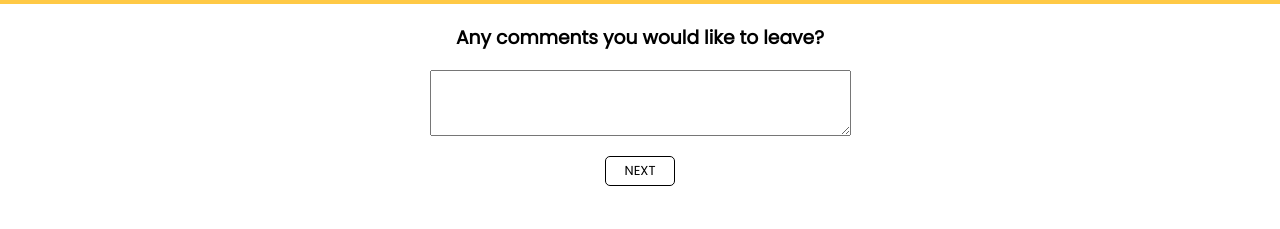
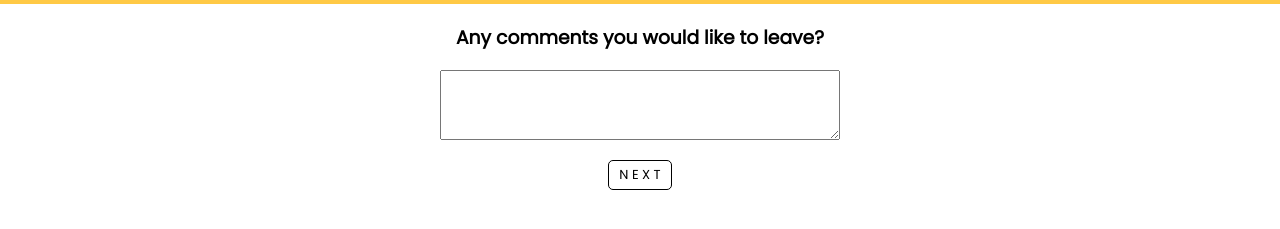
Before and after one commit to brgeen/input-and-feedback, a React (Create React App) app: page /#/Comments in a window 1280 px wide. Shown: the part 127-356 px from the top of the page. Built offline with nearby package versions, Linux system fonts and the light colour scheme.

Commit message:
add styling and conditional rendering for review page

```diff
--- a/public/index.html
+++ b/public/index.html
@@ -5,8 +5,7 @@
     <meta name="viewport" content="width=device-width, initial-scale=1, shrink-to-fit=no">
     <meta name="theme-color" content="#000000">
     <link href="https://fonts.googleapis.com/css?family=Poppins&display=swap" rel="stylesheet">
-    <link href="https://fonts.googleapis.com/css?family=Roboto+Slab&display=swap" rel="stylesheet">
-    <link href="https://fonts.googleapis.com/css?family=Arvo&display=swap" rel="stylesheet">
+
 
     <!--
       manifest.json provides metadata used when your web app is added to the
--- a/src/components/App/App.css
+++ b/src/components/App/App.css
@@ -24,17 +24,26 @@
   align-items: center;
 }
 
+/* .review-container {
+  display: flex;
+  flex-direction: column;
+  align-items: center;
+} */
+
 input {
   width: 150px;
   height: 20px;
   outline: none;
   text-align: center;
-  margin-bottom: 20px;
+  margin-top: 12px;
+  margin-bottom: 15px;
+  font-size: 14px;
 }
 
 button {
   padding: 4px;
-  width: 70px;
+  padding-left: 10px;
+  padding-right: 10px;
   font-family: 'Poppins', sans-serif;
   font-size: 13px;
   background-color: rgba(0, 0, 0, 0);
@@ -49,4 +58,5 @@ textarea {
   text-align: center;
   outline: none;
   margin-bottom: 20px;
+  font-size: 14px;
 }
--- a/src/components/Comments/Comments.js
+++ b/src/components/Comments/Comments.js
@@ -25,13 +25,13 @@ class Comments extends Component {
 
                 <textarea
                     rows="4"
-                    cols="50"
+                    cols="45"
                     type="text"
                     onChange={(event) => this.handleInput(event)}
                     value={this.state.comments}>
                 </textarea>
 
-                <Link to="/Review"><button onClick={() => this.handleClick()}>NEXT</button></Link>
+                <Link to="/Review"><button onClick={() => this.handleClick()}>N E X T</button></Link>
             </div>
         );
     }
--- a/src/components/Review/Review.js
+++ b/src/components/Review/Review.js
@@ -23,12 +23,12 @@ class Review extends Component {
         return (
             <div className="input-container" >
                 <h3>Review</h3>
-                <div>
-                    {this.props.feedbackScoreReducer.map(item =>
-                        <ReviewItem item={item} />
+                <div className="review-container">
+                    {this.props.feedbackScoreReducer.map((item, index) =>
+                        <ReviewItem key={index} item={item} />
                     )}
                 </div>
-                <Link to="/Submitted"><button onClick={() => this.clickSubmitHandler()}>SUBMIT</button></Link>
+                <Link to="/Submitted"><button onClick={() => this.clickSubmitHandler()}>S U B M I T</button></Link>
             </div>
         );
     }
--- a/src/components/ReviewItem/ReviewItem.js
+++ b/src/components/ReviewItem/ReviewItem.js
@@ -2,11 +2,11 @@ import React, { Component } from 'react';
 
 class ReviewItem extends Component {
 
-    getObjectKey = (object) => {
+    getObjectKey = (object) => { // this function gets the key of each object so that it can be used to access each value
         return Object.keys(object);
     }
 
-    getObjectKeyToRender = (object) => {
+    getObjectKeyToRender = (object) => { // this function gets the key to display as the heading and capitalizes the first char
         let key = Object.keys(object).toString();
         return key[0].toUpperCase() + key.slice(1, key.length);
     }
@@ -15,9 +15,11 @@ class ReviewItem extends Component {
         return (
             <>
 
-            {/* {this.getObjectKeyToRender(this.props.item) !== 'Comments' ? <p>True</p> : <p>False</p> } */}
-                <h4>{this.getObjectKeyToRender(this.props.item)}</h4>
-                <p>{this.props.item[this.getObjectKey(this.props.item)]}</p>
+            {this.getObjectKeyToRender(this.props.item) === 'Comments' ? // ternary for conditionally rendering inline or block responses
+            <h4>{this.getObjectKeyToRender(this.props.item)}: <br/> {this.props.item[this.getObjectKey(this.props.item)]}</h4> : // this renders a block format for the comments heading
+            <h4>{this.getObjectKeyToRender(this.props.item)}: {this.props.item[this.getObjectKey(this.props.item)]}</h4> }
+
+
             </>
         );
     }
--- a/src/components/Submitted/Submitted.js
+++ b/src/components/Submitted/Submitted.js
@@ -7,9 +7,9 @@ class Submitted extends Component {
         return (
 
             <div className="input-container">
-                <h3>We have received your feedback.</h3>
+                <h3>We received your feedback.</h3>
                 <h4>Thank you!</h4>
-                <Link to="/"><button>Leave new feedback</button></Link>
+                <Link to="/"><button>C R E A T E - N E W - F E E B A C K</button></Link>
 
             </div>
 
--- a/src/components/Supported/Supported.js
+++ b/src/components/Supported/Supported.js
@@ -38,7 +38,7 @@ class Supported extends Component {
                     onChange={(event) => this.handleInput(event)}>
                 </input>
                 {this.state.supported.length === 0 && <h5>Please enter a number 1 through 5</h5>}
-                {this.state.supported.length > 0 && <Link to="/Comments"><button onClick={this.handleClick}>NEXT</button></Link>}
+                {this.state.supported.length > 0 && <Link to="/Comments"><button onClick={this.handleClick}>N E X T</button></Link>}
             </div>
 
         );
--- a/src/components/Understanding/Understanding.js
+++ b/src/components/Understanding/Understanding.js
@@ -40,7 +40,7 @@ class Understanding extends Component {
 
                 </input>
                 {this.state.understanding.length === 0 && <h5>Please enter a number 1 through 5</h5>}
-                {this.state.understanding.length > 0 && <Link to="/Supported"><button onClick={this.handleClick}>NEXT</button></Link>}
+                {this.state.understanding.length > 0 && <Link to="/Supported"><button onClick={this.handleClick}>N E X T</button></Link>}
 
             </div>
 
```
